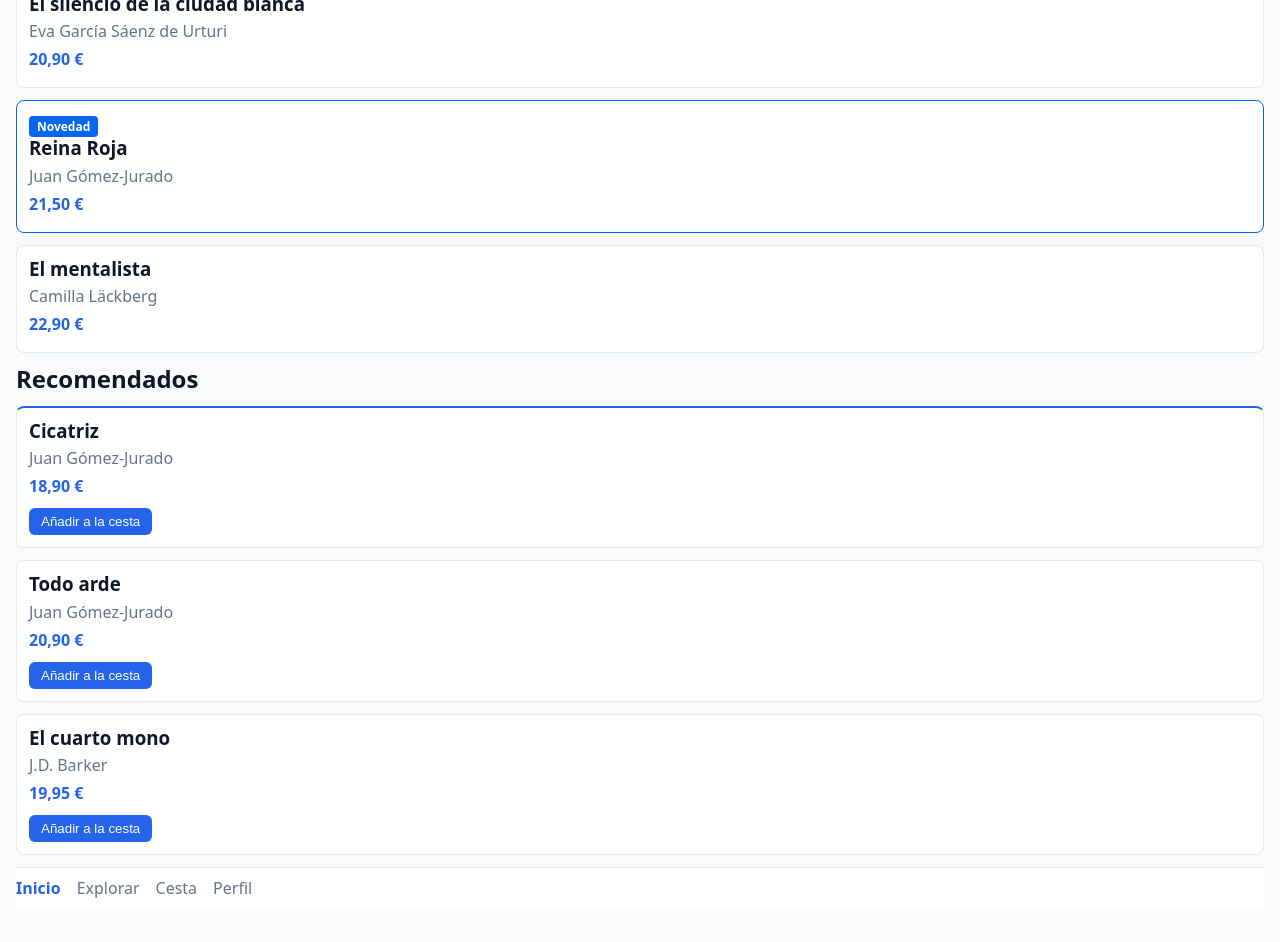
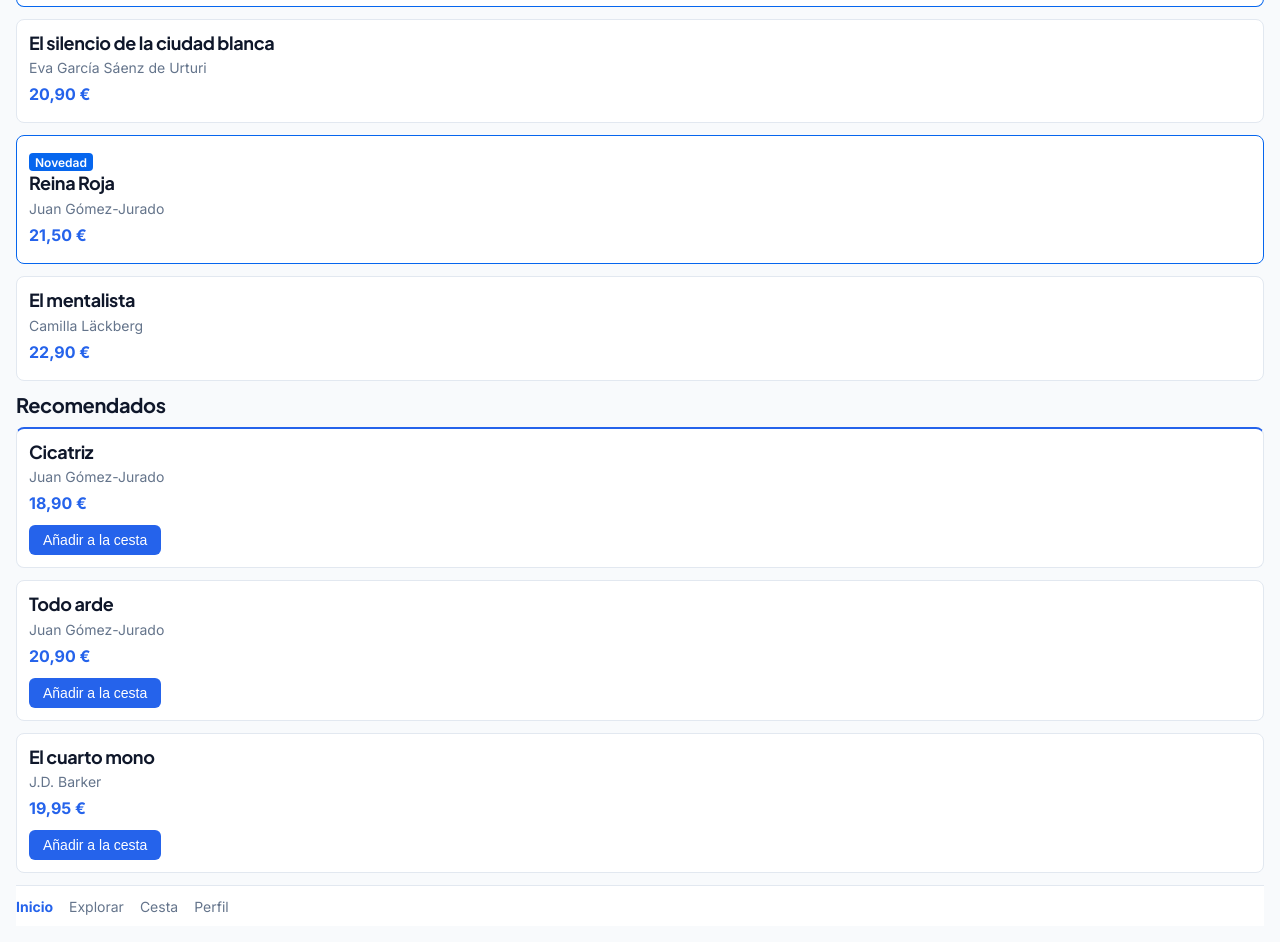
Before and after one commit to adririfer/trastienda-ud4, a plain HTML site: page index.html in a window 1280 px wide. Shown: the part 344-1286 px from the top of the page. Drawn offline with Linux system fonts and the light colour scheme.

Commit message:
Tipografía Google Fonts, unidades rem/em/ch/dvh y escala de texto

```diff
--- a/css/estilos.css
+++ b/css/estilos.css
@@ -34,23 +34,62 @@
 
   /* Color moderno en OKLCH */
   --color-accent-oklch: oklch(0.55 0.22 260);
+
+  /* Tipografía */
+  --font-body: 'Inter', system-ui, sans-serif;
+  --font-display: 'Plus Jakarta Sans', system-ui, sans-serif;
+  --text-xs: 0.75rem;
+  --text-sm: 0.875rem;
+  --text-base: 1rem;
+  --text-lg: 1.125rem;
+  --text-xl: 1.25rem;
+  --text-2xl: 1.5rem;
+  --text-3xl: 1.875rem;
 }
 
 @layer base, components, utilities;
 
 @layer base {
   body {
-    font-family: system-ui, sans-serif;
+    font-family: var(--font-body);
+    font-size: var(--text-base);
+    font-weight: 400;
+    line-height: 1.5;
     background-color: var(--bg-page);
     color: var(--text-main);
-    line-height: 1.5;
+    min-height: 100dvh;
+    display: flex;
+    flex-direction: column;
     margin: 0;
-    padding: 16px;
+    padding: 1rem;
+  }
+
+  main {
+    flex: 1;
   }
 
   :where(h1, h2, h3) {
+    font-family: var(--font-display);
     line-height: 1.2;
+    letter-spacing: -0.02em;
+    text-wrap: balance;
     margin-block: 0.5em;
+  }
+
+  h1 {
+    font-size: var(--text-2xl);
+  }
+
+  h2 {
+    font-size: var(--text-xl);
+  }
+
+  h3 {
+    font-size: var(--text-lg);
+  }
+
+  p {
+    max-width: 65ch;
   }
 
   a {
@@ -61,7 +100,7 @@
   header {
     background-color: var(--color-neutral-100);
     color: var(--text-main);
-    padding: 12px;
+    padding: 0.75rem;
     border-bottom: 1px solid var(--border-subtle);
 
     a {
@@ -79,9 +118,9 @@
   article.card {
     background-color: var(--bg-card);
     border: 1px solid var(--border-subtle);
-    border-radius: 8px;
-    padding: 12px;
-    margin-bottom: 12px;
+    border-radius: 0.5rem;
+    padding: 0.75rem;
+    margin-bottom: 0.75rem;
 
     &:hover {
       border-color: var(--brand);
@@ -97,12 +136,13 @@
     }
 
     .card-author {
-      margin: 4px 0;
+      margin: 0.25rem 0;
+      font-size: var(--text-sm);
       color: var(--text-muted);
     }
 
     .card-price {
-      margin: 4px 0;
+      margin: 0.25rem 0;
       font-weight: 700;
       color: var(--brand);
     }
@@ -111,9 +151,10 @@
       background-color: var(--brand);
       color: white;
       border: none;
-      border-radius: 6px;
-      padding: 6px 12px;
-      margin-top: 6px;
+      border-radius: 0.375rem;
+      font-size: var(--text-sm);
+      padding: 0.5em 1em;
+      margin-top: 0.375rem;
 
       &:hover {
         background-color: var(--brand-hover);
@@ -130,9 +171,9 @@
     --badge-color: var(--color-primary-700);
     background-color: var(--badge-bg);
     color: var(--badge-color);
-    padding: 2px 8px;
-    border-radius: 4px;
-    font-size: 12px;
+    padding: 0.15em 0.5em;
+    border-radius: 0.25rem;
+    font-size: var(--text-xs);
     font-weight: 600;
 
     &:empty {
@@ -151,27 +192,28 @@
 
   button[aria-label] {
     font: revert;
-    padding: 4px 8px;
+    padding: 0.25em 0.5em;
     background-color: transparent;
     color: var(--text-main);
     border: 1px solid var(--border-subtle);
-    border-radius: 4px;
+    border-radius: 0.25rem;
   }
 
   nav {
     background-color: var(--bg-card);
     border-top: 1px solid var(--border-subtle);
-    padding: 8px 0;
+    padding: 0.5rem 0;
 
     > ul {
       list-style: none;
       padding: 0;
       margin: 0;
       display: flex;
-      gap: 16px;
+      gap: 1rem;
     }
 
     a {
+      font-size: var(--text-sm);
       color: var(--text-muted);
       text-decoration: none;
 
--- a/index.html
+++ b/index.html
@@ -4,6 +4,9 @@
   <meta charset="UTF-8">
   <meta name="viewport" content="width=device-width, initial-scale=1.0">
   <title>La Trastienda | Novela negra y thriller</title>
+  <link rel="preconnect" href="https://fonts.googleapis.com">
+  <link rel="preconnect" href="https://fonts.gstatic.com" crossorigin>
+  <link href="https://fonts.googleapis.com/css2?family=Inter:wght@400;600;700&family=Plus+Jakarta+Sans:wght@600;700&display=swap" rel="stylesheet">
   <link rel="stylesheet" href="css/estilos.css">
 </head>
 <body>
@@ -16,6 +19,7 @@
 
   <main>
     <h1>Novela negra y thriller</h1>
+    <p>Tu librería especializada en suspense, misterio y novela policiaca con recomendaciones semanales.</p>
 
     <section>
       <h2>Novedades</h2>
```
Also changed, not shown: carrito.html (+3 -0 lines).
